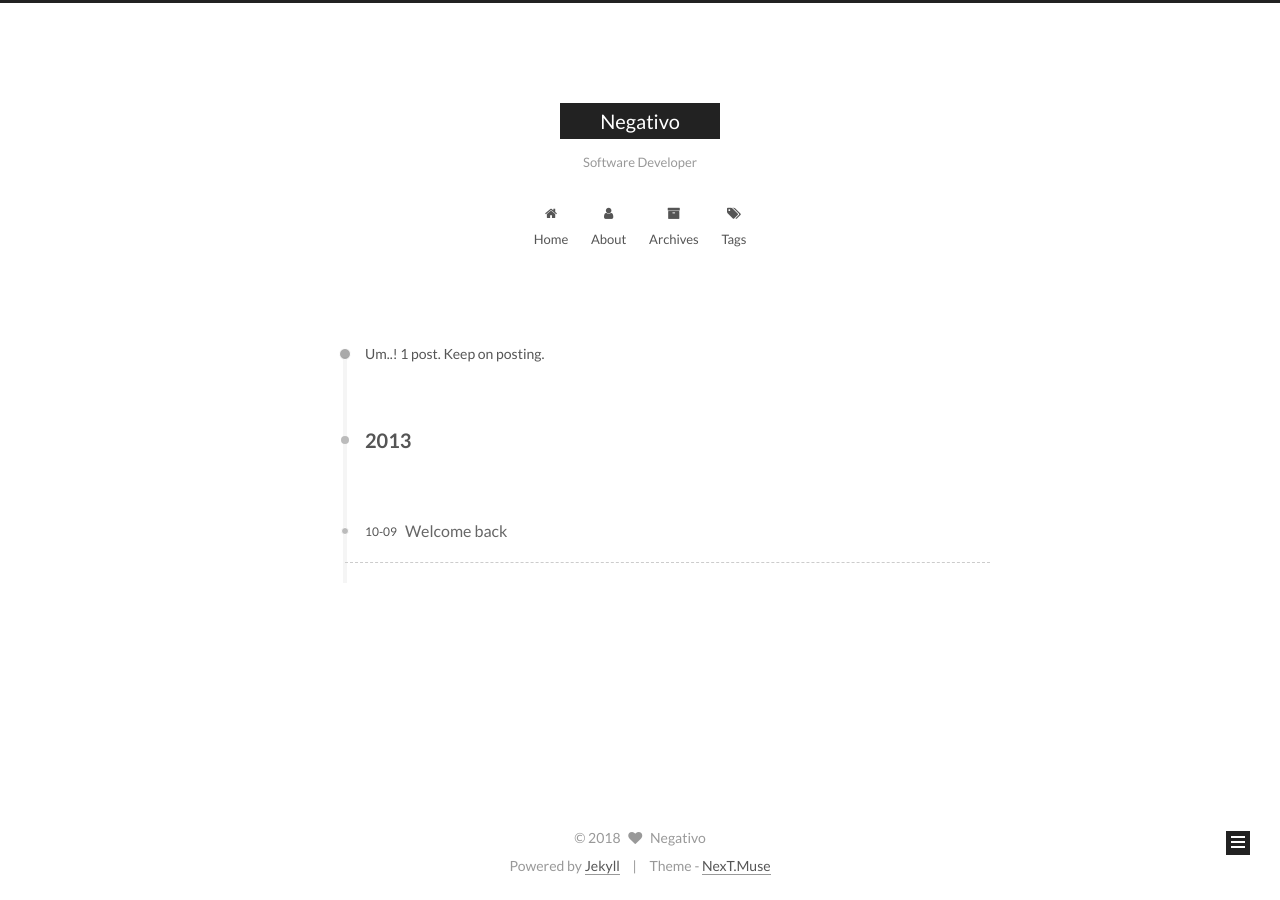
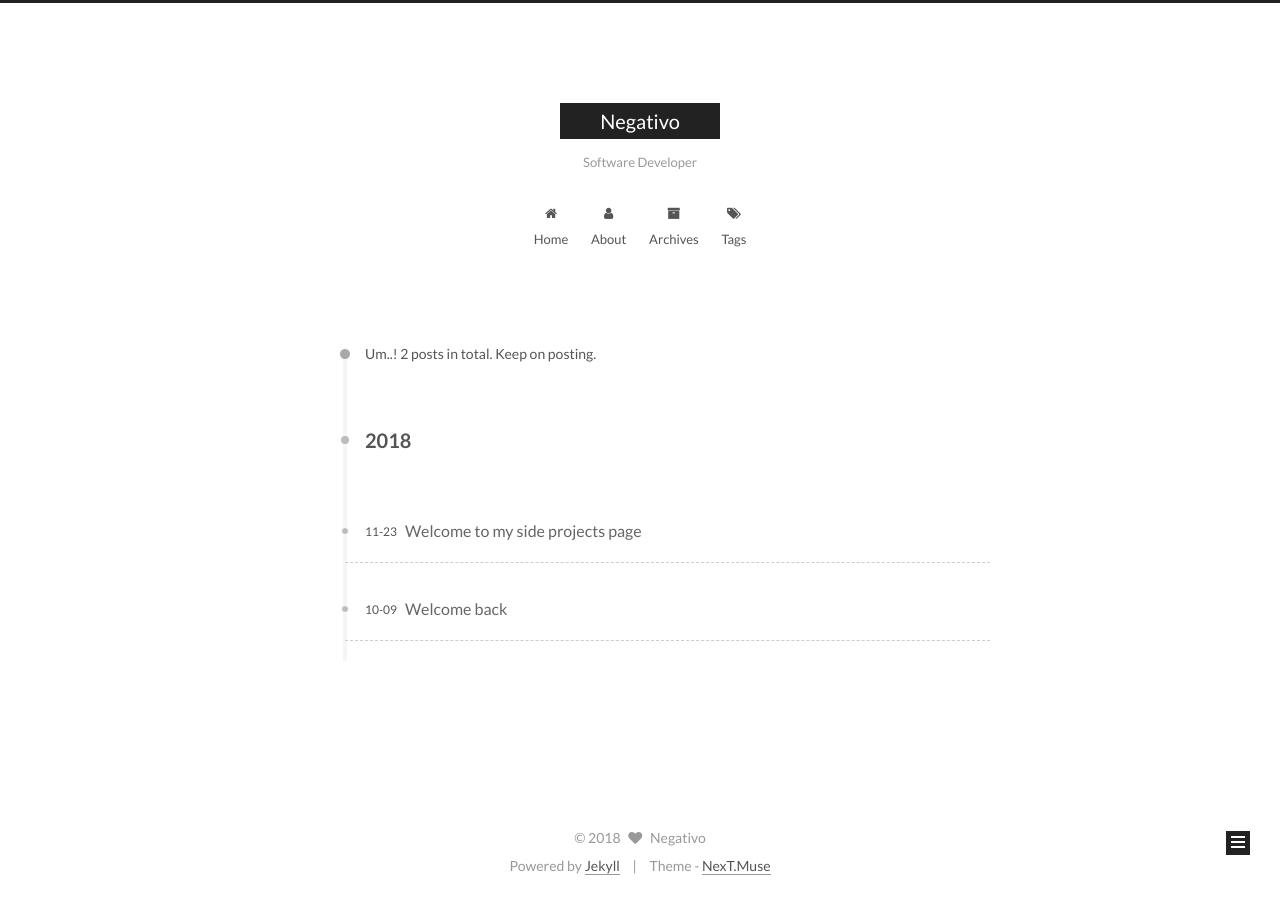
Before and after one commit to negativo/negativo.github.io, a Jekyll site: the page built from archives/index.html, in a window 1280 px wide. Built offline with Jekyll 4.4.1, drawn with Linux system fonts in a browser that asks for light colours; some of the changed lines change nothing that is shown.

Commit message:
add side projects

```diff
--- a/_posts/2018-10-09-hello-world.md
+++ b/_posts/2018-10-09-hello-world.md
@@ -1,6 +1,6 @@
 ---
 title: Welcome back
-date: 2013-10-09 22:50:00
+date: 2018-10-09 22:50:00
 categories:
 - Foo
 ---
--- /dev/null
+++ b/_posts/2018-11-24-project.md
@@ -0,0 +1,27 @@
+---
+title: Welcome to my side projects page
+date: 2018-11-23 22:50:00
+categories:
+- Code
+---
+
+Here a list of some side projects I work on, mostly they are work in progress.
+
+
+
+## Slack Apps
+
+- PingMe
+  This slash-command let you contact another user or channel to ask for availability to chat/phone with someone
+
+## Chrome extensions
+
+- [BetterMarks](https://chrome.google.com/webstore/detail/bettermarks/dknlgomcobofpglkfalhibgpeandjmie)
+- [Fuzzy Tab Search](https://chrome.google.com/webstore/detail/fuzzy-tab-search/ladocojjhhpecdpnkcoloplolpdpaggj)
+
+## Open Source
+
+Some project I publish on [Github](https://github.com/negativo)
+
+- [JWT Auth in NodeJS](https://github.com/negativo/JWT-Auth-NodeJS-Starter-Kit)
+- [React es6+LessCSS](https://github.com/negativo/React-es6-Starter-Kit-with-Less)
```
